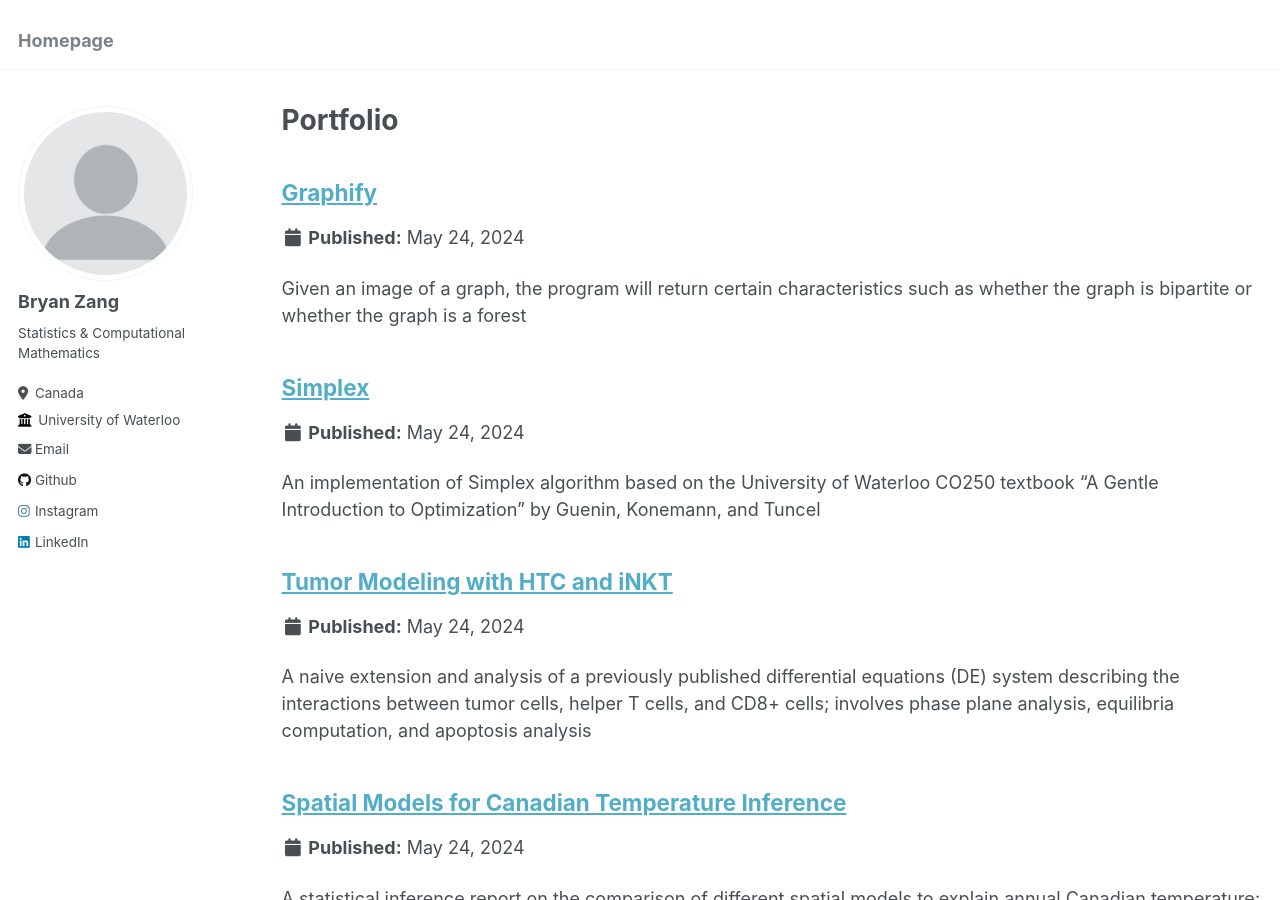
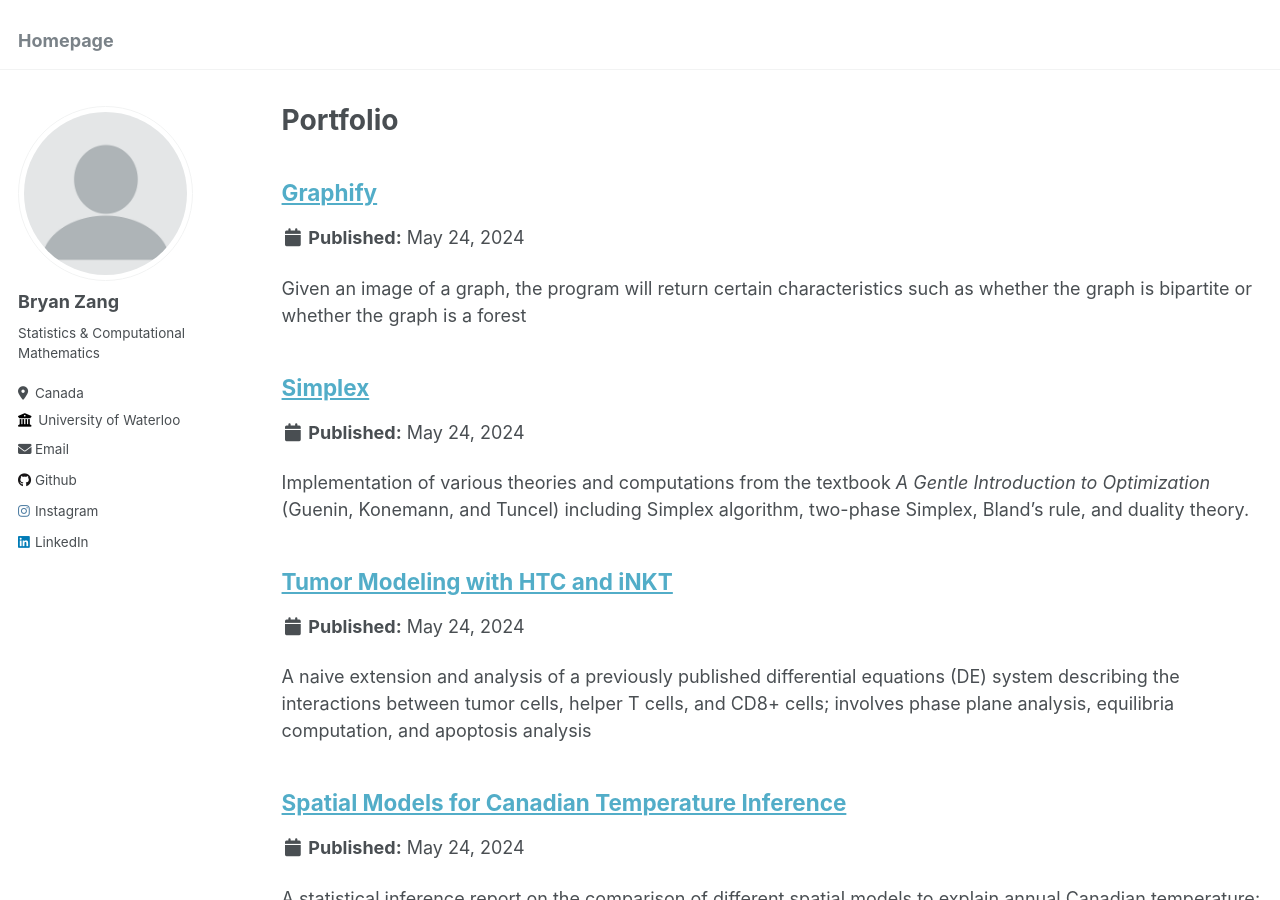
Before and after one commit to bryanzang/bryanzang.github.io, a Jekyll site: the page built from _pages/portfolio.html, in a window 1280 px wide and 900 px high. Built offline with Jekyll 4.4.1, drawn with Linux system fonts in a browser that asks for light colours.

Commit message:
Update portfolio-2.md

```diff
--- a/_portfolio/portfolio-2.md
+++ b/_portfolio/portfolio-2.md
@@ -1,6 +1,7 @@
 ---
 title: "Simplex"
-excerpt: "An implementation of Simplex algorithm based on the University of Waterloo CO250 textbook \"A Gentle Introduction to Optimization\" by Guenin, Konemann, and Tuncel"
+excerpt: "Implementation of various theories and computations from the textbook _A Gentle Introduction to Optimization_ (Guenin, Konemann,
+and Tuncel) including Simplex algorithm, two-phase Simplex, Bland’s rule, and duality theory."
 collection: portfolio
 ---
 
```
